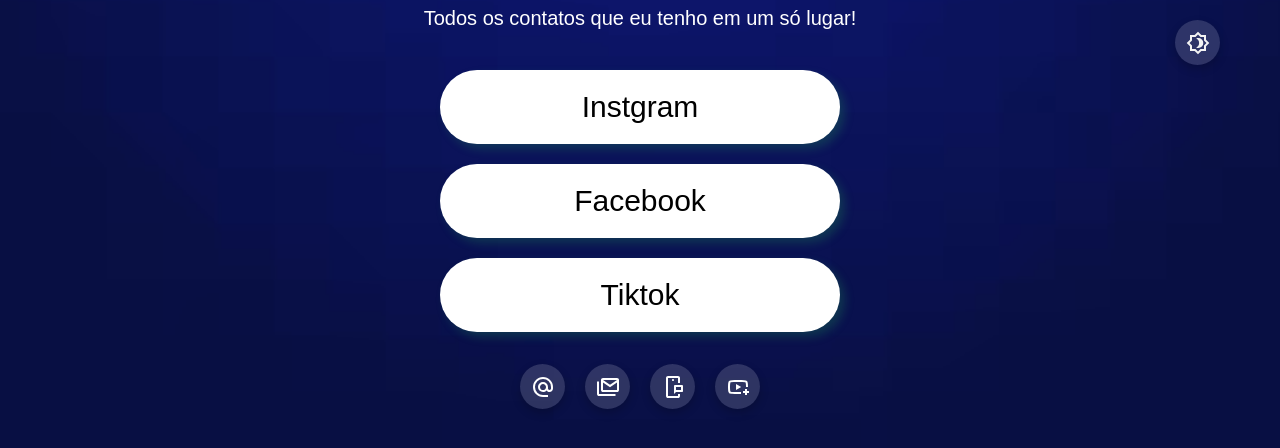
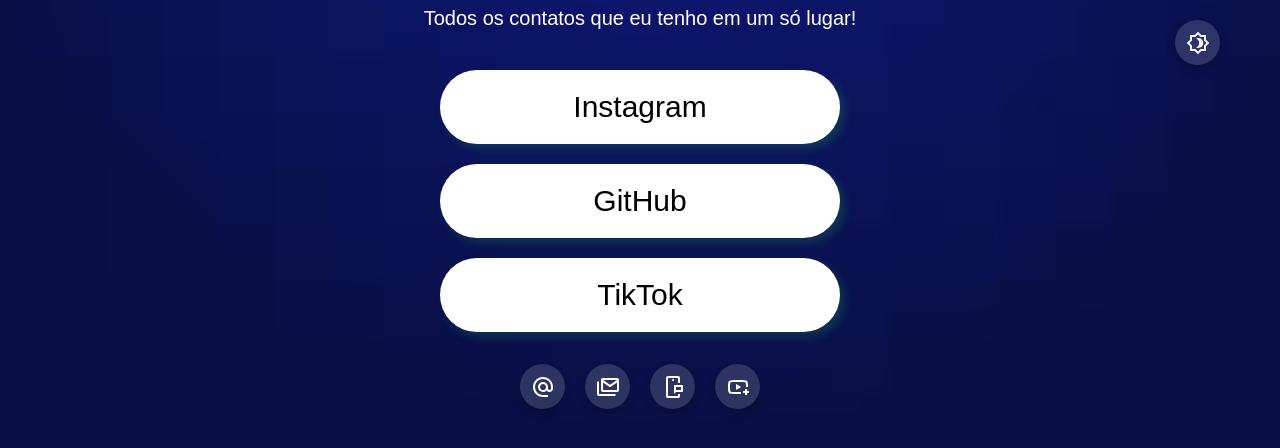
Before and after one commit to Muilherme/Link-Tree, a plain HTML site: page index.html in a window 1280 px wide. Shown: the part 390-838 px from the top of the page. Drawn offline with nearby package versions, Linux system fonts and the light colour scheme.

Commit message:
Update social media links in index.html

```diff
--- a/index.html
+++ b/index.html
@@ -25,15 +25,21 @@
     <main>
         <nav>
   <section>
-                <a href="site.html"><button class="botao">Instgram</button></a>
+    <a href="https://www.instagram.com/muilherme/" target="_blank">
+        <button class="botao">Instagram</button>
+    </a>
 </section>
 
 <section>
-                <a href="#"><button class="botao">Facebook</button></a>
+    <a href="https://github.com/Muilherme" target="_blank">
+        <button class="botao">GitHub</button>
+    </a>
 </section>
 
 <section>
-                <a href="#"><button class="botao">Tiktok</button></a>
+    <a href="https://www.tiktok.com/@muilherme2" target="_blank">
+        <button class="botao">TikTok</button>
+    </a>
 </section>
         </nav>
     </main>
```
Lines whose indentation alone changed are shown as unchanged.
